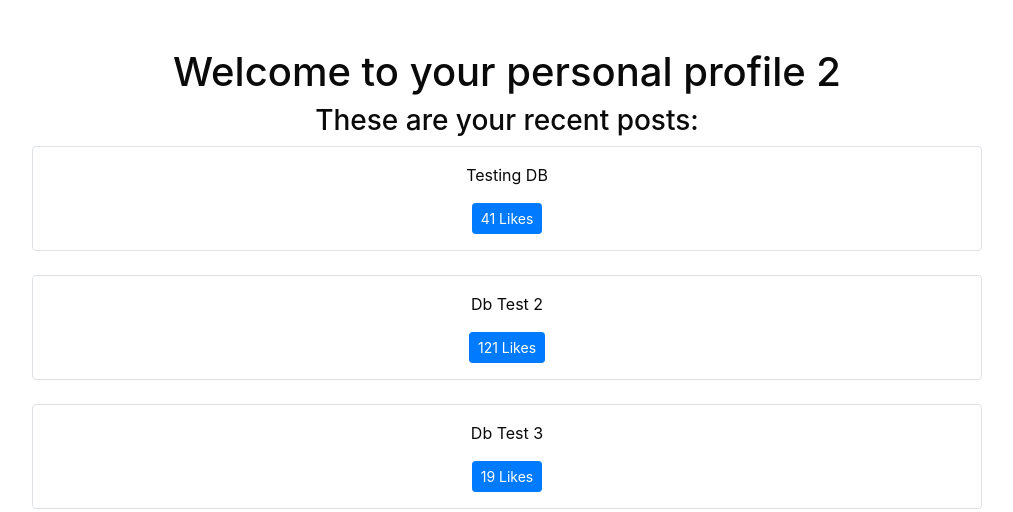
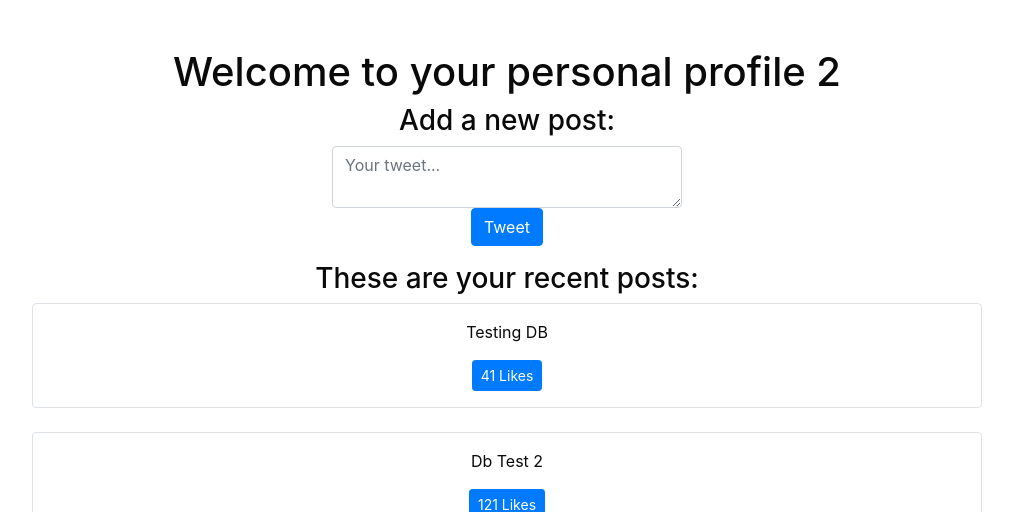
Before and after one commit to richard-gm/stock-market-app, a Django app: page /profile in a window 1280 px wide. Shown: the part 70-582 px from the top of the page, without its empty margins (133-1146 px from the left). Run offline with Django 3.2, Linux system fonts and the light colour scheme; data comes from the database, SQL or seed files in the repository; both versions use the stored data as it was after the commit; some libraries are stand-ins or nearby versions.

Commit message:
Post in profile working and redirecting recurity implemented

```diff
--- a/app/settings.py
+++ b/app/settings.py
@@ -25,7 +25,7 @@ SECRET_KEY = 'u=_q*at*+46@wgqz-hwh8%kt%74fjro#vbv&6r29gvp0h7ngt+'
 # SECURITY WARNING: don't run with debug turned on in production!
 DEBUG = True
 
-ALLOWED_HOSTS = []
+ALLOWED_HOSTS = ['127.0.0.1', '.cfe.sh']
 
 
 # Application definition
--- a/app/urls.py
+++ b/app/urls.py
@@ -15,7 +15,7 @@ Including another URLconf
 """
 from django.contrib import admin
 from django.urls import path, re_path
-from src.views import home_view, tweets_detail_view, tweets_list_view, profile, post_create_view
+from src.views import home_view, tweets_detail_view, tweets_list_view, profile, create_post_view
 
 urlpatterns = [
     path('admin/', admin.site.urls),
@@ -23,5 +23,5 @@ urlpatterns = [
     path('profile', profile),
     path('tweets', tweets_list_view),
     path('tweets/<int:tweet_id>', tweets_detail_view),
-    path('profile/create_view', post_create_view),
+    path('profile/create_post', create_post_view),
 ]
--- a/src/views.py
+++ b/src/views.py
@@ -1,9 +1,12 @@
 import random
+from django.conf import settings
 from django.http import HttpResponse, Http404, JsonResponse
-from django.shortcuts import render
-
+from django.shortcuts import render, redirect
+from django.utils.http import is_safe_url
 from .forms import TweetForm
 from .models import Tweet
+
+ALLOWED_HOSTS = settings.ALLOWED_HOSTS
 # Create your views here.
 
 
@@ -15,12 +18,16 @@ def profile(request, *args, **kwargs):
     return render(request, "pages/profile.html", context={}, status=200)
 
 
-def post_create_view(request, *args, **kwargs):
+def create_post_view(request, *args, **kwargs):
     form = TweetForm(request.POST or None)
+    next_url = request.POST.get("next") or None
+    print("next_url", next_url)
     if form.is_valid():
         obj = form.save(commit=False)
         # do other form related logic
         obj.save()
+        if next_url != None and is_safe_url(next_url, ALLOWED_HOSTS):
+            return redirect(next_url)
         form = TweetForm()
     return render(request, 'components/form.html', context={"form": form})
 
--- a/templates/base.html
+++ b/templates/base.html
@@ -97,8 +97,14 @@
                     is licensed <a href="http://creativecommons.org/licenses/by-nc-sa/4.0/">CC BY NC SA 4.0</a>.
                 </p>
             </div>
+        </footer>
     </div>
-    </footer>
+    <!-- DRY Don't Repeat Yourself -->
+    <!-- Optional JavaScript -->
+    <!-- jQuery first, then Popper.js, then Bootstrap JS -->
+    <script src="https://code.jquery.com/jquery-3.4.1.slim.min.js" integrity="sha384-J6qa4849blE2+poT4WnyKhv5vZF5SrPo0iEjwBvKU7imGFAV0wwj1yYfoRSJoZ+n" crossorigin="anonymous"></script>
+    <script src="https://cdn.jsdelivr.net/npm/popper.js@1.16.0/dist/umd/popper.min.js" integrity="sha384-Q6E9RHvbIyZFJoft+2mJbHaEWldlvI9IOYy5n3zV9zzTtmI3UksdQRVvoxMfooAo" crossorigin="anonymous"></script>
+    <script src="https://stackpath.bootstrapcdn.com/bootstrap/4.4.1/js/bootstrap.min.js" integrity="sha384-wfSDF2E50Y2D1uUdj0O3uMBJnjuUD4Ih7YwaYd1iqfktj0Uod8GCExl3Og8ifwB6" crossorigin="anonymous"></script>
 </body>
 
 </html>
--- a/templates/pages/profile.html
+++ b/templates/pages/profile.html
@@ -6,19 +6,77 @@
 <div class="row text-center">
   <div class="col">
     <h1>Welcome to your personal profile 2</h1>
-    <h3>These are your recent posts:</h3>
   </div>
 </div>
-
+<!-- Post messages form-->
+<div class="row mb-3">
+  <div class="col-md-4 mx-auto col-10">
+    <h3>Add a new post:</h3>
+    <form
+      class="form"
+      id="tweet-create-form"
+      method="POST"
+      action="/profile/create_post"
+    >
+      {% csrf_token %}
+      <input type="hidden" value="/" name="next" />
+      <textarea
+        class="form-control"
+        name="content"
+        placeholder="Your tweet..."
+      ></textarea>
+      <button type="submit" class="btn btn-primary">Tweet</button>
+    </form>
+  </div>
+</div>
+<h3>These are your recent posts:</h3>
 <div class="row" id="tweets">Loading...</div>
 
 <script>
-  const tweetsElement = document.getElementById("tweets");
+  function handleTweetCreateFormDidSumbit(event) {
+    event.preventDefault();
+    const myForm = event.target;
+    const myFormData = new FormData(myForm);
+    const url = myForm.getAttribute("action");
+    const method = myForm.getAttribute("method");
+    const xhr = new XMLHttpRequest();
+    xhr.open(method, url);
+    xhr.onload = function () {
+      const serverResponse = xhr.response;
+      // console.log(serverResponse)
+      const tweetsEl = document.getElementById("tweets");
+      loadTweets(tweetsEl);
+    };
+    xhr.send(myFormData);
+  }
+  const tweetCreateFormEl = document.getElementById("tweet-create-form");
+  tweetCreateFormEl.addEventListener("submit", handleTweetCreateFormDidSumbit);
 
-  const xhr = new XMLHttpRequest();
-  const method = "GET"; // "POST"
-  const url = "/tweets";
-  const responseType = "json";
+  const tweetsEl = document.getElementById("tweets");
+
+  function loadTweets(tweetsElement) {
+    const xhr = new XMLHttpRequest();
+    const method = "GET"; // "POST"
+    const url = "/tweets";
+    const responseType = "json";
+    xhr.responseType = responseType;
+    xhr.open(method, url);
+    xhr.onload = function () {
+      const serverResponse = xhr.response;
+      const listedItems = serverResponse.response; // array
+      var finalTweetStr = "";
+      var i;
+      for (i = 0; i < listedItems.length; i++) {
+        var tweetObj = listedItems[i];
+        var currentItem = formatTweetElement(tweetObj);
+        finalTweetStr += currentItem;
+      }
+      tweetsElement.innerHTML = finalTweetStr;
+    };
+    xhr.send();
+  }
+
+  loadTweets(tweetsEl);
 
   function handleDidLike(tweet_id, currentCount) {
     console.log(tweet_id, currentCount);
@@ -48,20 +106,5 @@
       "</div></div>";
     return formattedTweet;
   }
-  xhr.responseType = responseType;
-  xhr.open(method, url);
-  xhr.onload = function () {
-    const serverResponse = xhr.response;
-    const listedItems = serverResponse.response; // array
-    var finalTweetStr = "";
-    var i;
-    for (i = 0; i < listedItems.length; i++) {
-      var tweetObj = listedItems[i];
-      var currentItem = formatTweetElement(tweetObj);
-      finalTweetStr += currentItem;
-    }
-    tweetsElement.innerHTML = finalTweetStr;
-  };
-  xhr.send();
 </script>
 {% endblock content %}
```
Also changed, not shown: db.sqlite3.
